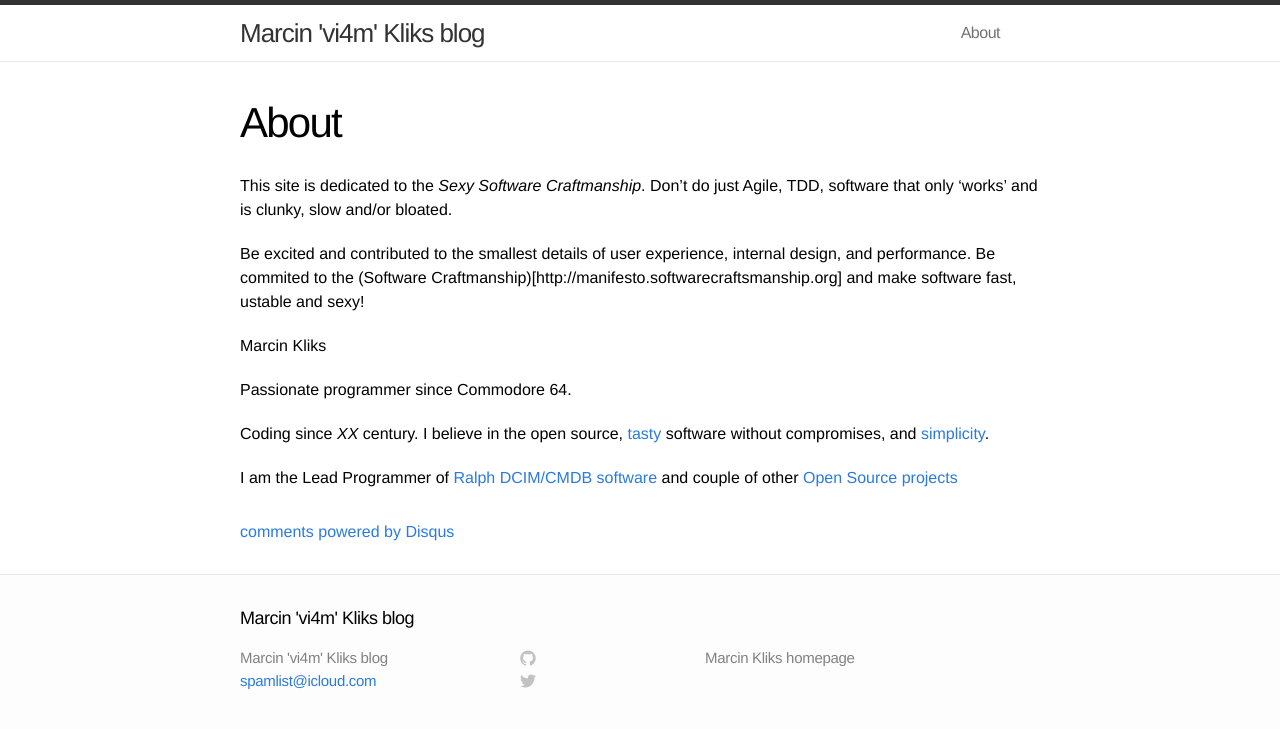
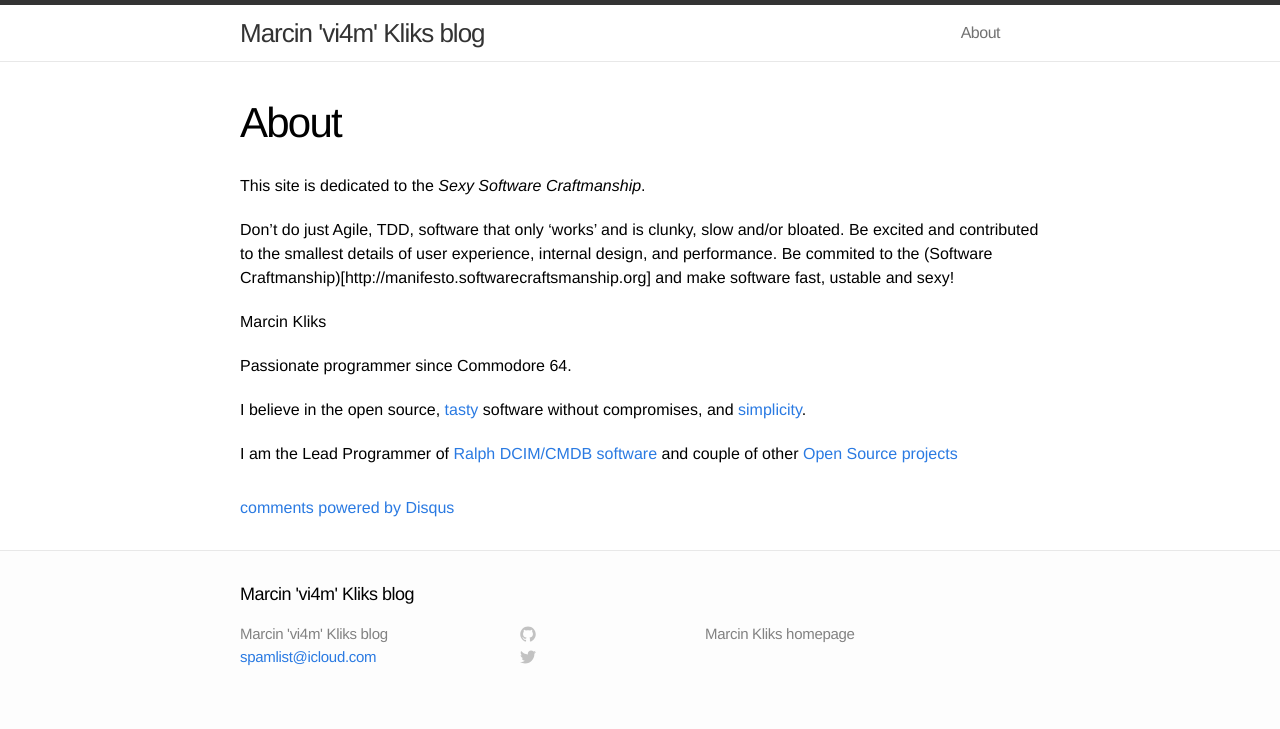
Before and after one commit to vi4m/vi4m.github.io, a Jekyll site: the page built from about.md, in a window 1280 px wide. Shown: the top 729 px of the page. Built offline with Jekyll 4.4.1, drawn with Linux system fonts in a browser that asks for light colours; comment, search, counter and statistics services are not loaded.

Commit message:
Update about.md

```diff
--- a/about.md
+++ b/about.md
@@ -7,8 +7,8 @@ published: true
 
 
 This site is dedicated to the *Sexy Software Craftmanship*.
+
 Don't do just Agile, TDD, software that only 'works' and is clunky, slow and/or bloated.
-
 Be excited and contributed to the smallest details of user experience, internal design, and performance.
 Be commited to the (Software Craftmanship)[http://manifesto.softwarecraftsmanship.org] and make software fast, ustable and sexy!
 
@@ -17,6 +17,6 @@ Marcin Kliks
 
 Passionate programmer since Commodore 64.
 
-Coding since *XX* century. I believe in the open source, [tasty](http://40hz.se/fatmanifesto/principles.html) software without compromises, and [simplicity](http://legacy.python.org/dev/peps/pep-0020/ "Python Zen").
+I believe in the open source, [tasty](http://40hz.se/fatmanifesto/principles.html) software without compromises, and [simplicity](http://legacy.python.org/dev/peps/pep-0020/ "Python Zen").
 
 I am the Lead Programmer of [Ralph DCIM/CMDB software]( http://ralph.allegrogroup.com) and couple of other [Open Source projects](/projects)
```
